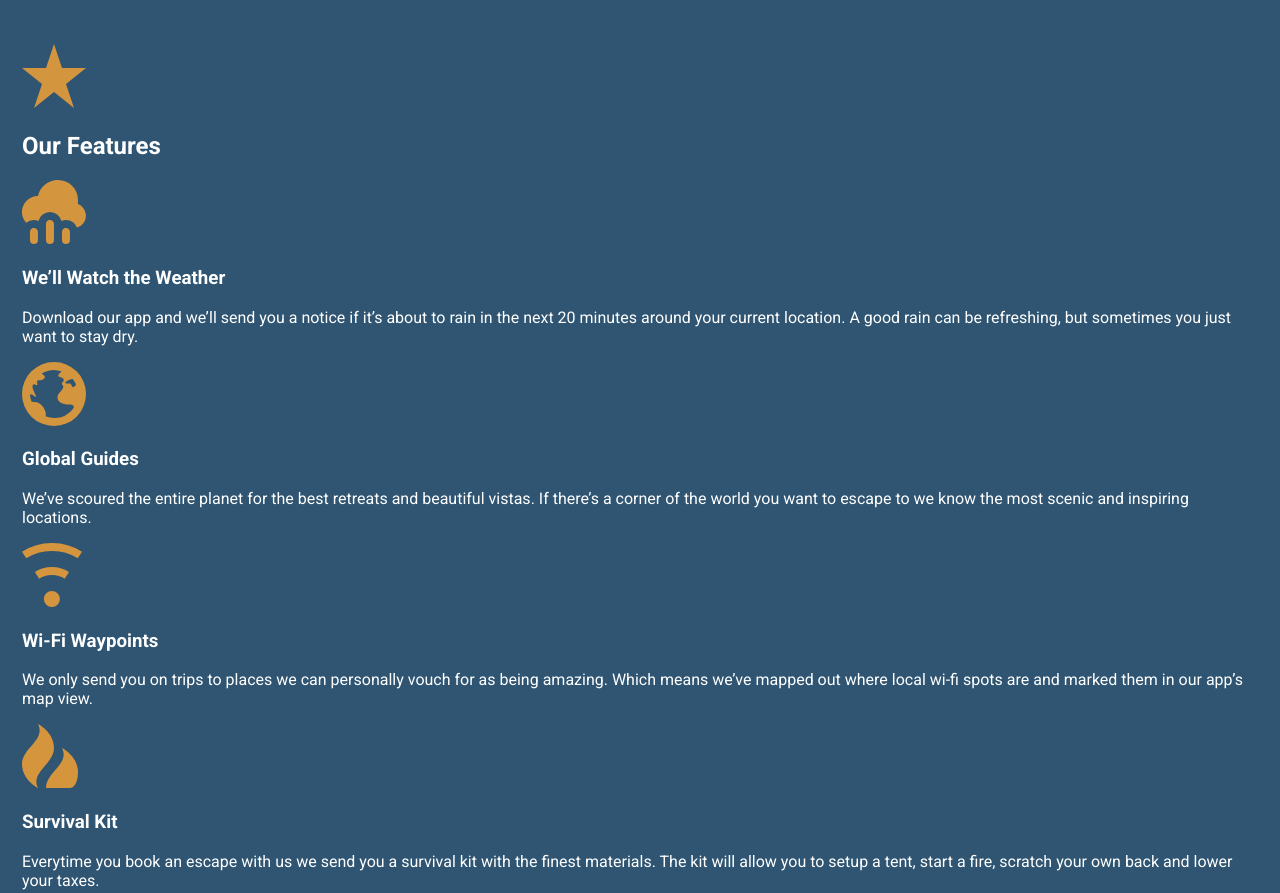
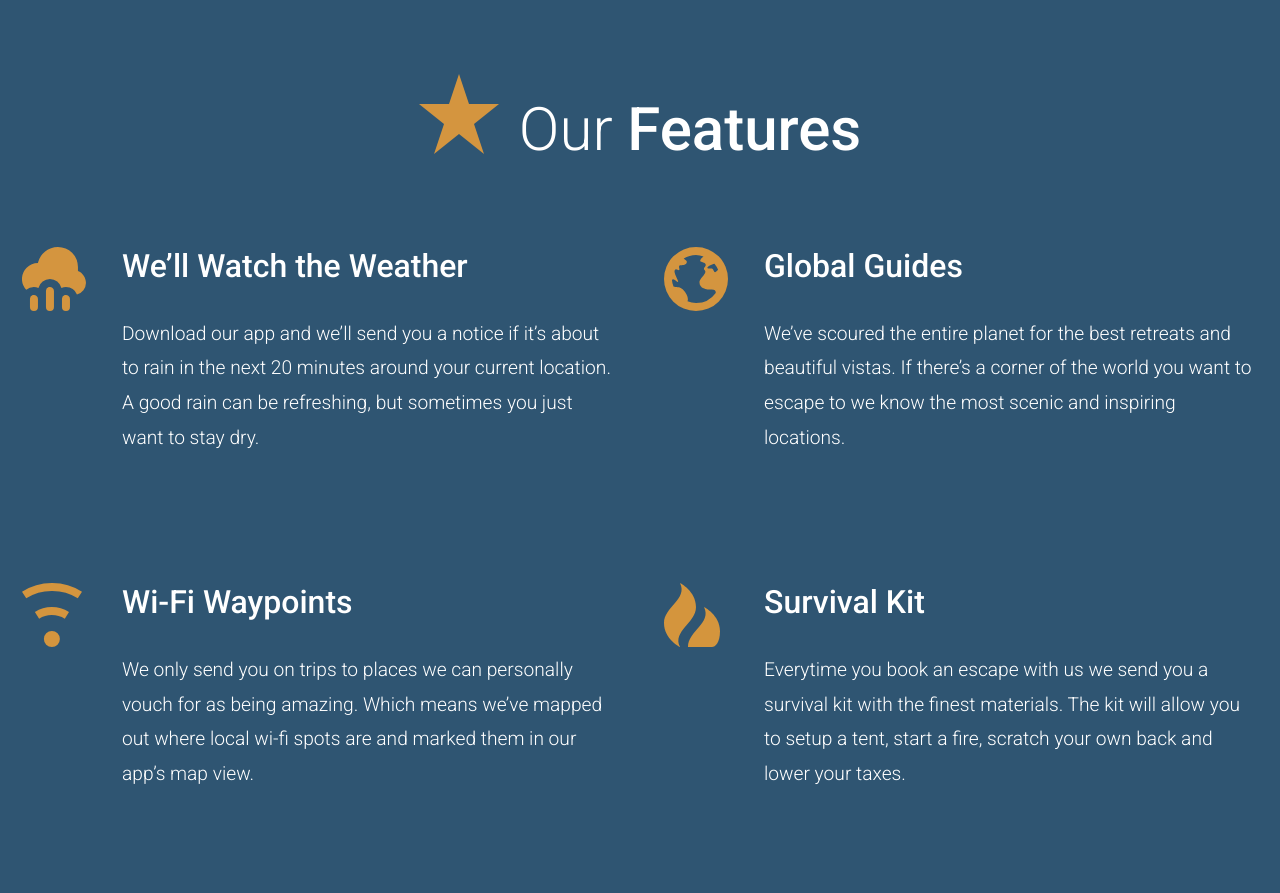
Before and after one commit to hasnainAli22/travel-site, a website: page index.html in a window 1280 px wide. Shown: the part 2280-3173 px from the top of the page. Drawn offline with Linux system fonts and the light colour scheme.

Commit message:
Completed our Feature Section

```diff
--- a/index.html
+++ b/index.html
@@ -117,7 +117,7 @@
                   assets/our-start-portrait.jpg        382w,
                   assets/our-start-portrait-hi-dpi.jpg 764w
                 "
-                media="(min-width: 900px)"
+                media="(min-width: 720px)"
               />
               <img
                 class="img-fit"
@@ -169,42 +169,55 @@
       </div>
     </div>
 
-    <div id="features" class="page-section page-section--blue">
+    <div id="features" class="feature page-section page-section--blue">
       <div class="wrapper">
-        <img src="assets/icons/star.svg" />
-        <h2>Our Features</h2>
+        <div class="feature__title-container">
+          <img class="feature__icon" src="assets/icons/star.svg" />
+          <h2 class="feature__title">Our <strong>Features</strong></h2>
+        </div>
+        <div class="grid">
+          <div class="col-1-of-2 feature__item">
+            <img class="feature__item-icon" src="assets/icons/rain.svg" />
+            <h3 class="feature__item-title">We&rsquo;ll Watch the Weather</h3>
+            <p class="feature__item-desc">
+              Download our app and we&rsquo;ll send you a notice if it&rsquo;s
+              about to rain in the next 20 minutes around your current location.
+              A good rain can be refreshing, but sometimes you just want to stay
+              dry.
+            </p>
+          </div>
+          <div class="col-1-of-2 feature__item">
+            <img class="feature__item-icon" src="assets/icons/globe.svg" />
 
-        <img src="assets/icons/rain.svg" />
-        <h3>We&rsquo;ll Watch the Weather</h3>
-        <p>
-          Download our app and we&rsquo;ll send you a notice if it&rsquo;s about
-          to rain in the next 20 minutes around your current location. A good
-          rain can be refreshing, but sometimes you just want to stay dry.
-        </p>
+            <h3 class="feature__item-title">Global Guides</h3>
+            <p class="feature__item-desc">
+              We&rsquo;ve scoured the entire planet for the best retreats and
+              beautiful vistas. If there&rsquo;s a corner of the world you want
+              to escape to we know the most scenic and inspiring locations.
+            </p>
+          </div>
+        </div>
+        <div class="grid">
+          <div class="col-1-of-2 feature__item">
+            <img class="feature__item-icon" src="assets/icons/wifi.svg" />
 
-        <img src="assets/icons/globe.svg" />
-        <h3>Global Guides</h3>
-        <p>
-          We&rsquo;ve scoured the entire planet for the best retreats and
-          beautiful vistas. If there&rsquo;s a corner of the world you want to
-          escape to we know the most scenic and inspiring locations.
-        </p>
-
-        <img src="assets/icons/wifi.svg" />
-        <h3>Wi-Fi Waypoints</h3>
-        <p>
-          We only send you on trips to places we can personally vouch for as
-          being amazing. Which means we&rsquo;ve mapped out where local wi-fi
-          spots are and marked them in our app&rsquo;s map view.
-        </p>
-
-        <img src="assets/icons/fire.svg" />
-        <h3>Survival Kit</h3>
-        <p>
-          Everytime you book an escape with us we send you a survival kit with
-          the finest materials. The kit will allow you to setup a tent, start a
-          fire, scratch your own back and lower your taxes.
-        </p>
+            <h3 class="feature__item-title">Wi-Fi Waypoints</h3>
+            <p class="feature__item-desc">
+              We only send you on trips to places we can personally vouch for as
+              being amazing. Which means we&rsquo;ve mapped out where local
+              wi-fi spots are and marked them in our app&rsquo;s map view.
+            </p>
+          </div>
+          <div class="col-1-of-2 feature__item">
+            <img class="feature__item-icon" src="assets/icons/fire.svg" />
+            <h3 class="feature__item-title">Survival Kit</h3>
+            <p class="feature__item-desc">
+              Everytime you book an escape with us we send you a survival kit
+              with the finest materials. The kit will allow you to setup a tent,
+              start a fire, scratch your own back and lower your taxes.
+            </p>
+          </div>
+        </div>
       </div>
     </div>
 
--- a/sass/abstracts/_mixins.scss
+++ b/sass/abstracts/_mixins.scss
@@ -30,3 +30,12 @@ large
     }
   }
 }
+
+// Clear Fix
+@mixin clearfix {
+  &::after {
+    content: "";
+    display: table;
+    clear: both;
+  }
+}
--- a/sass/abstracts/_variables.scss
+++ b/sass/abstracts/_variables.scss
@@ -1,6 +1,9 @@
 // Variables
 $color-main: #2f5572;
 $color-orange: #d59542;
+// Gutters
+$horizontal-gutter: 3rem;
+$vertical-gutter: 4rem;
 // BreakPoints
 $phone: 600px;
 $tab-port: 900px;
--- /dev/null
+++ b/sass/modules/_feature.scss
@@ -0,0 +1,69 @@
+.feature {
+  &__title-container {
+    display: flex;
+    justify-content: center;
+    margin-bottom: 1.2rem;
+    @include respond(small) {
+      margin-bottom: 2rem;
+    }
+  }
+  &__icon {
+    display: inline-block;
+    margin-right: 0.8rem;
+    height: 3.5rem;
+    margin-top: 1.2rem;
+    @include respond(small) {
+      margin-top: 1.875rem;
+      height: 5rem;
+      margin-right: 1.25rem;
+    }
+  }
+  &__title {
+    font-size: 2rem;
+    @include respond(small) {
+      font-size: 3.75rem;
+    }
+    font-weight: 300;
+    & strong {
+      font-weight: 500;
+    }
+  }
+  &__item {
+    box-sizing: border-box;
+    position: relative;
+    text-align: center;
+    @include respond(small) {
+      padding-left: 6.25rem;
+      text-align: left;
+    }
+  }
+  &__item-icon {
+    position: static;
+    padding-bottom: 1.75rem;
+    height: 3rem;
+
+    @include respond(small) {
+      position: absolute;
+      left: 0;
+      height: 4rem;
+      padding-bottom: 0;
+    }
+  }
+  &__item-title {
+    margin-top: 0;
+    font-size: 1.5rem;
+    font-weight: 500;
+    @include respond(small) {
+      font-size: 2rem;
+    }
+  }
+  &__item-desc {
+    font-weight: 300;
+    font-size: 1rem;
+    line-height: 1.8;
+    margin-bottom: 2rem;
+    @include respond(small) {
+      font-size: 1.2rem;
+    }
+  }
+}
--- /dev/null
+++ b/sass/modules/_grid-stystem.scss
@@ -0,0 +1,29 @@
+.grid {
+  // Max Width and Centering Content is getting maintained by .wrapper
+  &:not(:last-child) {
+    @include respond(medium) {
+      margin-bottom: $vertical-gutter;
+    }
+  }
+}
+@include clearfix;
+/*
+[class^="col-"] {
+  float: left;
+  &:not(:last-child) {
+    margin-right: $horizontal-gutter;
+  }
+}
+*/
+
+.col-1-of-2 {
+  margin-bottom: 2rem;
+  @include respond(medium) {
+    width: calc((100% - #{$horizontal-gutter}) / 2);
+    float: left;
+    &:not(:last-child) {
+      margin-right: $horizontal-gutter;
+      margin-bottom: 0;
+    }
+  }
+}
--- a/sass/style.scss
+++ b/sass/style.scss
@@ -3,6 +3,7 @@
 @import "./abstracts/mixins";
 @import "./base/base.scss";
 @import "./modules/grid";
+@import "./modules/grid-stystem";
 @import "./modules/utilities";
 @import "./modules/layout";
 @import "./modules/typograyphy";
@@ -10,5 +11,6 @@
 // Styling
 @import "./modules/header";
 @import "./modules/hero.scss";
+@import "./modules/feature";
 @import "./modules/btn"; //buttons components
 @import "./modules/footer";
```
Also changed, not shown: css/style.css.
